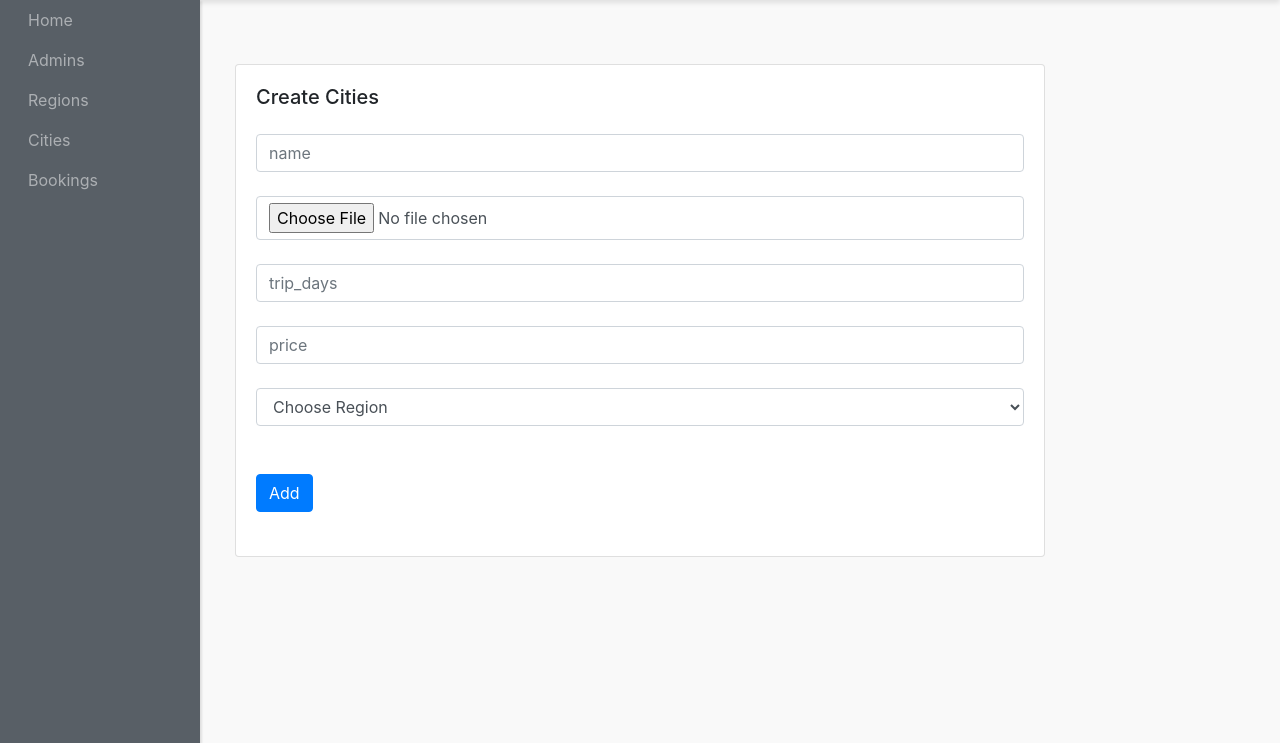
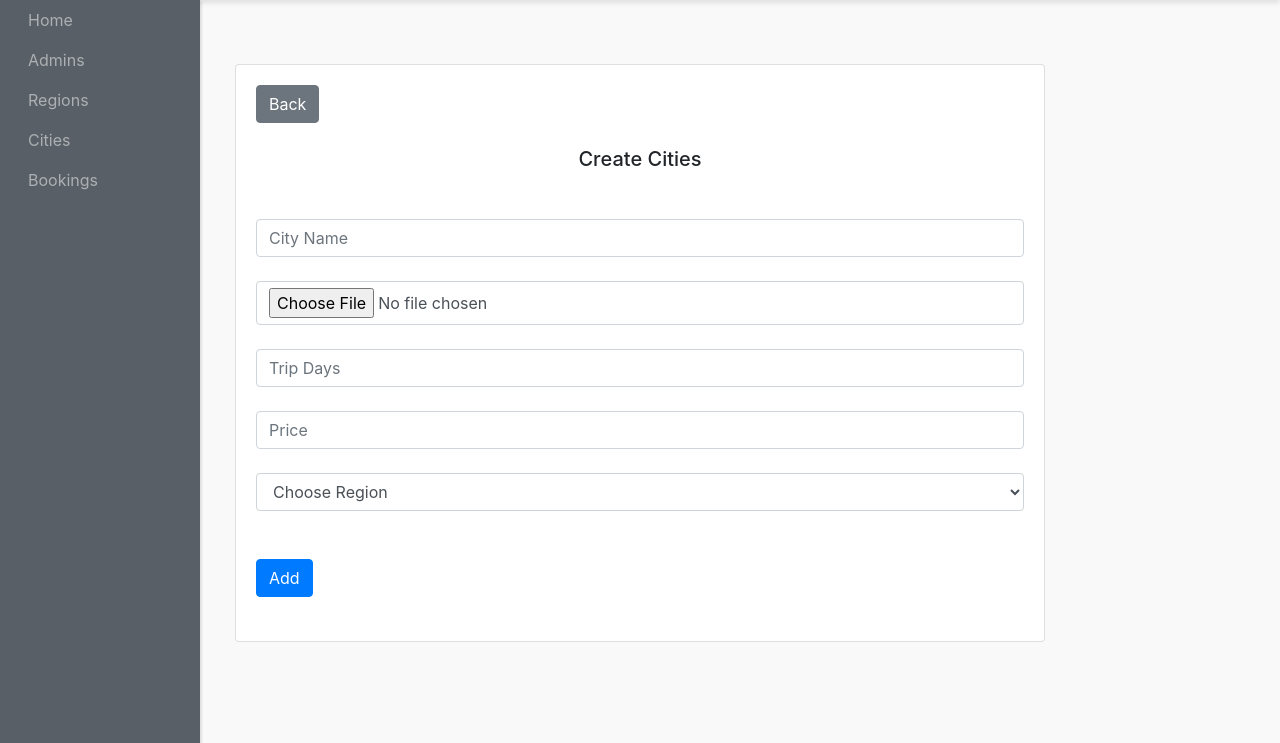
Before and after one commit to favouralgo/travel-management-app, a PHP site: page /wooxtravel/admin-panel/cities-admins/create-cities.php in a window 1280 px wide. Shown: the part 56-799 px from the top of the page. Run offline with PHP 8.4, Linux system fonts and the light colour scheme; the visitor is signed in with stand-in values (Sample User, id 1); tables that the repository leaves empty or names only in its code hold one stand-in row (values such as "Sample post"); a stand-in replaces the project's code that opens the database connection; some libraries are stand-ins or nearby versions.

Commit message:
Refactor 404.php and show-bookings.php for consistent code structure and comments

```diff
--- a/404.php
+++ b/404.php
@@ -14,4 +14,3 @@ require "config/connection.php"; ?>
             </div>
         </div>
 <?php require "includes/footer.php"; ?>
-// ADMINS SHOULD NOT SEE CITY ID AND FOR THE REGIONS, THEY SHOULD ONLY SEE NAME AND NOT REGION_id
--- a/admin-panel/bookings-admins/show-bookings.php
+++ b/admin-panel/bookings-admins/show-bookings.php
@@ -32,7 +32,7 @@ $allBookings = $bookingResult->fetch_all(MYSQLI_ASSOC);
               <th scope="col">Number of Guests</th>
               <th scope="col">Checkin Date</th>
               <th scope="col">Destination</th>
-              <th scope="col">Status</th>
+              <!-- <th scope="col">Status</th> -->
               <th scope="col">Payment (GHC)</th>
               <th scope="col">Change Status</th>
             </tr>
@@ -46,10 +46,10 @@ $allBookings = $bookingResult->fetch_all(MYSQLI_ASSOC);
               <td><?php echo htmlspecialchars($booking['num_of_guests']); ?></td>
               <td><?php echo htmlspecialchars($booking['checkin_date']); ?></td>
               <td><?php echo htmlspecialchars($booking['destination']); ?></td>
-              <td><?php echo htmlspecialchars($booking['status']); ?></td>
+              <!-- <td><?php echo htmlspecialchars($booking['status']); ?></td> -->
               <td><?php echo htmlspecialchars($booking['payment']); ?></td>
               <?php if($booking['status'] == "Pending") :?>
-                <td><a href="status.php?id=<?php echo $booking['id']; ?>&status=<?php echo $booking['status']; ?>" class="btn btn-danger  text-center ">Pending</a></td>
+                <td><a href="status.php?id=<?php echo $booking['id']; ?>&status=<?php echo $booking['status']; ?>" class="btn btn-warning  text-center ">Pending</a></td>
                       <?php else : ?>
                         <td><a href="status.php?id=<?php echo $booking['id']; ?>&status=<?php echo $booking['status']; ?>" class="btn btn-success  text-center ">Booked Successfully</a></td>
               <?php endif; ?>
--- a/admin-panel/cities-admins/create-cities.php
+++ b/admin-panel/cities-admins/create-cities.php
@@ -1,26 +1,26 @@
 <?php
 require "../layout/header.php";
 require "../../config/connection.php";
-
 
 if (!isset($_SESSION["adminname"])) {
     header("location: " . ADMINURL);
     exit();
 }
 
-
 // Prepare and execute the query
 $region = $connection->prepare("SELECT * FROM regions");
 $region->execute();
-
-// Fetch results
 $regionResult = $region->get_result();
 $allRegions = $regionResult->fetch_all(MYSQLI_ASSOC);
+?>
 
+<!-- Add SweetAlert2 library -->
+<script src="https://cdn.jsdelivr.net/npm/sweetalert2@11"></script>
 
+<?php
 if (isset($_POST['submit'])) {
     if (empty($_POST['cityname']) || empty($_POST['trip_days']) || empty($_POST['price']) || empty($_FILES['image']['name'])) {
-      echo "<script>alert('Some inputs are empty');</script>";
+        $error = "Some inputs are empty";
     } else {
         $cityname = htmlspecialchars(trim($_POST['cityname']));
         $trip_days = intval($_POST['trip_days']);
@@ -35,105 +35,146 @@ if (isset($_POST['submit'])) {
 
         // Get the original file name
         $original_name = basename($_FILES["image"]["name"]);
-
-      // Sanitize the file name
         $safe_name = preg_replace('/[^a-zA-Z0-9._-]/', '', $original_name);
         $target_file = $target_dir . $safe_name;
-
-      // Get file extension and convert to lowercase
         $imageFileType = strtolower(pathinfo($target_file, PATHINFO_EXTENSION));
 
-      // Check if image file is an actual image or fake image
         $check = getimagesize($_FILES["image"]["tmp_name"]);
         if ($check === false) {
-          echo "<script>alert('File is not an image.');</script>";
+            echo "<script>
+                document.addEventListener('DOMContentLoaded', function() {
+                    Swal.fire({
+                        icon: 'error',
+                        title: 'File Error',
+                        text: 'File is not an image.',
+                        confirmButtonText: 'OK'
+                    });
+                });
+            </script>";
             exit;
         }
 
-      // Check file size (should not exceed maximum of 5MB)
         if ($_FILES["image"]["size"] > 5000000) {
-          echo "<script>alert('Sorry, your file is too large.');</script>";
+            echo "<script>
+                document.addEventListener('DOMContentLoaded', function() {
+                    Swal.fire({
+                        icon: 'error',
+                        title: 'File Size Error',
+                        text: 'Sorry, your file is too large.',
+                        confirmButtonText: 'OK'
+                    });
+                });
+            </script>";
             exit;
         }
 
-      // Allow certain file formats
-      $allowed_types = array("jpg", "jpeg", "png", "gif");
-      if (!in_array($imageFileType, $allowed_types)) {
-          echo "<script>alert('Sorry, only JPG, JPEG, PNG & GIF files are allowed.');</script>";
+        if (!in_array($imageFileType, ["jpg", "jpeg", "png", "gif"])) {
+            echo "<script>
+                document.addEventListener('DOMContentLoaded', function() {
+                    Swal.fire({
+                        icon: 'error',
+                        title: 'File Type Error',
+                        text: 'Sorry, only JPG, JPEG, PNG & GIF files are allowed.',
+                        confirmButtonText: 'OK'
+                    });
+                });
+            </script>";
             exit;
         }
 
-      // Proceed to upload the file
         if (move_uploaded_file($_FILES["image"]["tmp_name"], $target_file)) {
-          // Assign the image path to a variable
-          $image = $safe_name;  // Use the sanitized original file name
-
-          // Sanitize the input data for SQL query
+            $image = $safe_name;
             $cityname = $connection->real_escape_string($cityname);
             $image = $connection->real_escape_string($image);
             $trip_days = $connection->real_escape_string($trip_days);
             $price = $connection->real_escape_string($price);
             $region_id = $connection->real_escape_string($region_id);
 
-          // Create the SQL query
             $query = "INSERT INTO cities (name, image, trip_days, price, region_id) VALUES ('$cityname', '$image', $trip_days, $price, '$region_id')";
-
-          // Execute the query
             if ($connection->query($query) === TRUE) {
-              echo "<script>alert('Record inserted successfully');</script>";
-              // Redirect to 'show-cities.php' after successful insertion
-              header("Location: show-cities.php");
+                echo "<script>
+                    document.addEventListener('DOMContentLoaded', function() {
+                        Swal.fire({
+                            icon: 'success',
+                            title: 'Success',
+                            text: 'Record inserted successfully!',
+                            confirmButtonText: 'OK'
+                        }).then(() => {
+                            window.location.href = 'show-cities.php';
+                        });
+                    });
+                </script>";
+                exit();
             } else {
-              echo "<script>alert('Error inserting record: " . $connection->error . "');</script>";
+                echo "<script>
+                    document.addEventListener('DOMContentLoaded', function() {
+                        Swal.fire({
+                            icon: 'error',
+                            title: 'Database Error',
+                            text: 'Error inserting record: " . $connection->error . "',
+                            confirmButtonText: 'OK'
+                        });
+                    });
+                </script>";
             }
         } else {
-          echo "<script>alert('Sorry, there was an error uploading your file.');</script>";
+            echo "<script>
+                document.addEventListener('DOMContentLoaded', function() {
+                    Swal.fire({
+                        icon: 'error',
+                        title: 'Upload Error',
+                        text: 'Sorry, there was an error uploading your file.',
+                        confirmButtonText: 'OK'
+                    });
+                });
+            </script>";
         }
     }
 }
-
-
 ?>
-
 
 <div class="row-2">
   <div class="col">
     <div class="card">
       <div class="card-body">
-        <h5 class="card-title mb-5 d-inline">Create Cities</h5>
+        <!-- Back button -->
+        <a href="show-cities.php" class="btn btn-secondary mb-4">
+                Back
+          </a>
+        <h5 class="card-title text-center mb-5">Create Cities</h5>
         <form method="POST" action="create-cities.php" enctype="multipart/form-data">
-          <!-- Email input -->
+          <!-- City name input -->
           <div class="form-outline mb-4 mt-4">
-            <input type="text" name="cityname" id="form2Example1" class="form-control" placeholder="name" />
-
+            <input type="text" name="cityname" id="form2Example1" class="form-control" placeholder="City Name" />
           </div>
+          <!-- Image input -->
           <div class="form-outline mb-4 mt-4">
-            <input type="file" name="image" id="form2Example1" class="form-control"  />
-
+            <input type="file" name="image" id="form2Example2" class="form-control" />
           </div>
+          <!-- Trip days input -->
           <div class="form-outline mb-4 mt-4">
-            <input type="text" name="trip_days" id="form2Example1" class="form-control" placeholder="trip_days" />
-
+            <input type="text" name="trip_days" id="form2Example3" class="form-control" placeholder="Trip Days" />
           </div>
+          <!-- Price input -->
           <div class="form-outline mb-4 mt-4">
-            <input type="text" name="price" id="form2Example1" class="form-control" placeholder="price" />
+            <input type="text" name="price" id="form2Example4" class="form-control" placeholder="Price" />
           </div>
-
+          <!-- Region select -->
           <div class="form-outline mb-4 mt-4">
-            <select name="region_id" class="form-select  form-control" aria-label="Default select example">
+            <select name="region_id" class="form-select form-control" aria-label="Choose Region">
               <option selected>Choose Region</option>
               <?php foreach($allRegions as $region) :?>
               <option value="<?php echo htmlspecialchars($region['id']); ?>"><?php echo htmlspecialchars($region['name']); ?></option>
               <?php endforeach; ?>
             </select>
           </div>
-
           <br>
           <!-- Submit button -->
           <button type="submit" name="submit" class="btn btn-primary mb-4 text-center">Add</button>
-
         </form>
       </div>
     </div>
   </div>
 </div>
+
+<?php require "../layout/footer.php"; ?>
```
Also changed, not shown: admin-panel/cities-admins/city_images/cities-01.jpg (added), admin-panel/regions-admins/uploads/country-01.jpg (deleted). Lines whose indentation alone changed are shown as unchanged.
